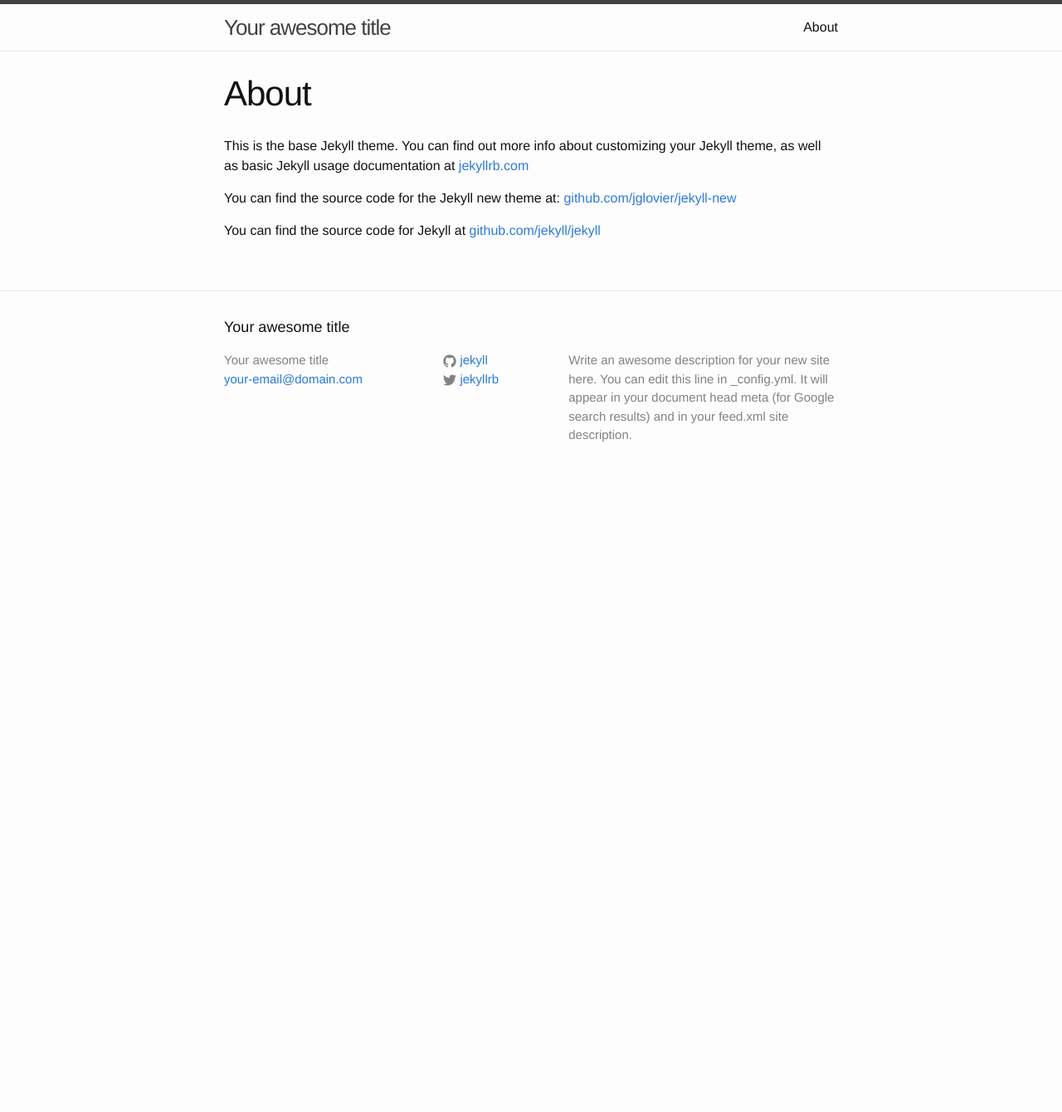
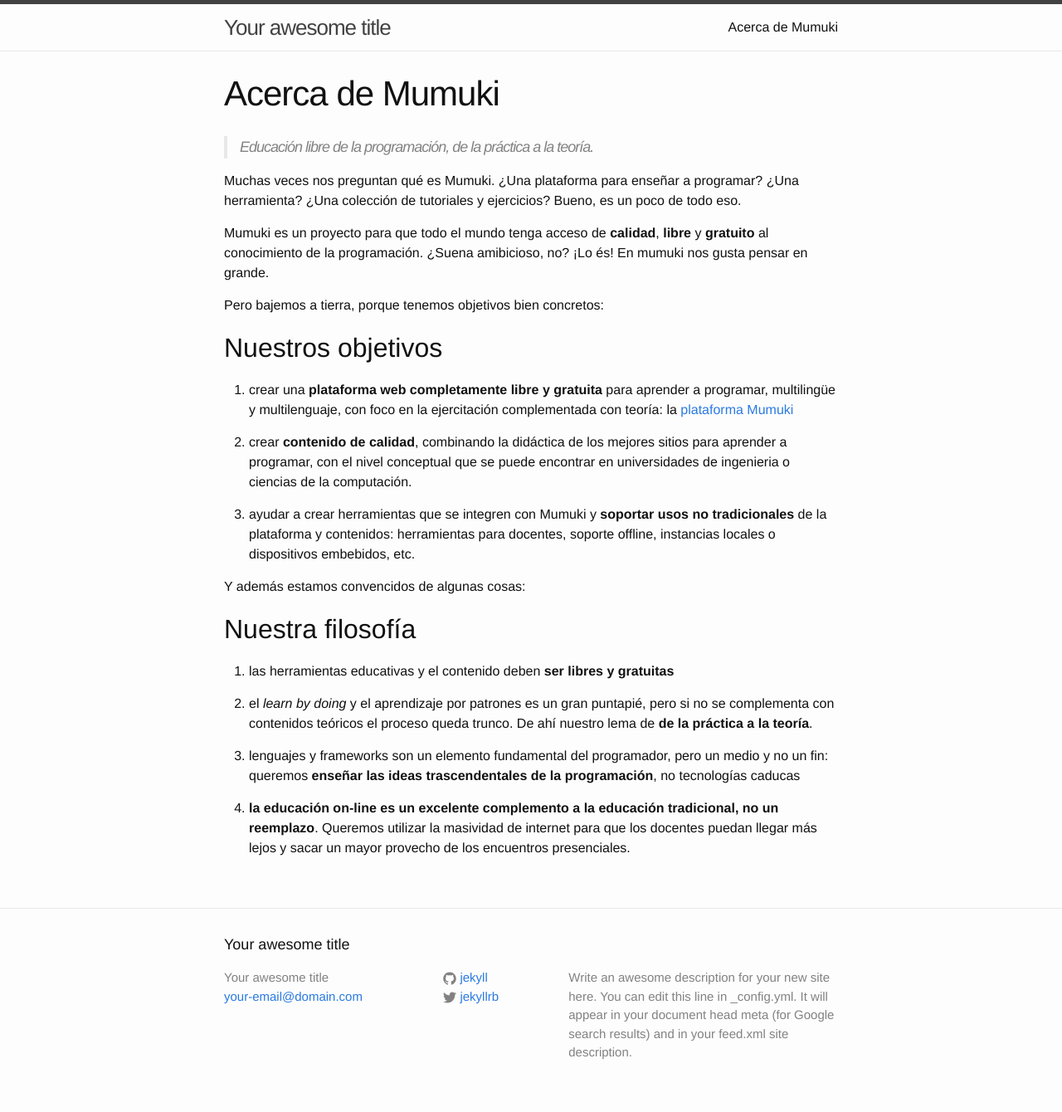
Before and after one commit to mumuki/mumuki.github.io, a Jekyll site: the page built from about.md, in a window 1280 px wide. Shown: the whole page at 83% size. Built offline with Jekyll 4.4.1, drawn with Linux system fonts in a browser that asks for light colours; before the commit the page ends 900 px from its top, so only the background shows below that.

Commit message:
¿Qué es Mumuki?

```diff
--- a/about.md
+++ b/about.md
@@ -1,11 +1,34 @@
 ---
 layout: page
-title: About
+title: Acerca de Mumuki
 permalink: /about/
 ---
 
-This is the base Jekyll theme. You can find out more info about customizing your Jekyll theme, as well as basic Jekyll usage documentation at [jekyllrb.com](http://jekyllrb.com/)
+> Educación libre de la programación, de la práctica a la teoría.
 
-You can find the source code for the Jekyll new theme at: [github.com/jglovier/jekyll-new](https://github.com/jglovier/jekyll-new)
 
-You can find the source code for Jekyll at [github.com/jekyll/jekyll](https://github.com/jekyll/jekyll)
+Muchas veces nos preguntan qué es Mumuki. ¿Una plataforma para enseñar a programar? ¿Una herramienta? ¿Una colección de tutoriales y ejercicios? Bueno, es un poco de todo eso.
+
+Mumuki es un proyecto para que todo el mundo tenga acceso de **calidad**, **libre** y **gratuito** al conocimiento de la programación. ¿Suena amibicioso, no? ¡Lo és! En mumuki nos gusta pensar en grande.
+
+Pero bajemos a tierra, porque tenemos objetivos bien concretos:
+
+## Nuestros objetivos
+
+1. crear una **plataforma web completamente libre y gratuita** para aprender a programar, multilingüe y multilenguaje, con foco en la ejercitación complementada con teoría: la [plataforma Mumuki](http://es.mumuki.io)
+
+2. crear **contenido de calidad**, combinando la didáctica de los mejores sitios para aprender a programar, con el nivel conceptual que se puede encontrar en universidades de ingenieria o ciencias de la computación.
+
+3. ayudar a crear herramientas que se integren con Mumuki y **soportar usos no tradicionales** de la plataforma y contenidos: herramientas para docentes, soporte offline, instancias locales o dispositivos embebidos, etc.
+
+Y además estamos convencidos de algunas cosas:
+
+## Nuestra filosofía
+
+1. las herramientas educativas y el contenido deben **ser libres y gratuitas**
+
+2. el _learn by doing_ y el aprendizaje por patrones es un gran puntapié, pero si no se complementa con contenidos teóricos el proceso queda trunco. De ahí nuestro lema de **de la práctica a la teoría**.
+
+3. lenguajes y frameworks son un elemento fundamental del programador, pero un medio y no un fin: queremos **enseñar las ideas trascendentales de la programación**, no tecnologías caducas
+
+4. **la educación on-line es un excelente complemento a la educación tradicional, no un reemplazo**. Queremos utilizar la masividad de internet para que los docentes puedan llegar más lejos y sacar un mayor provecho de los encuentros presenciales.
```
